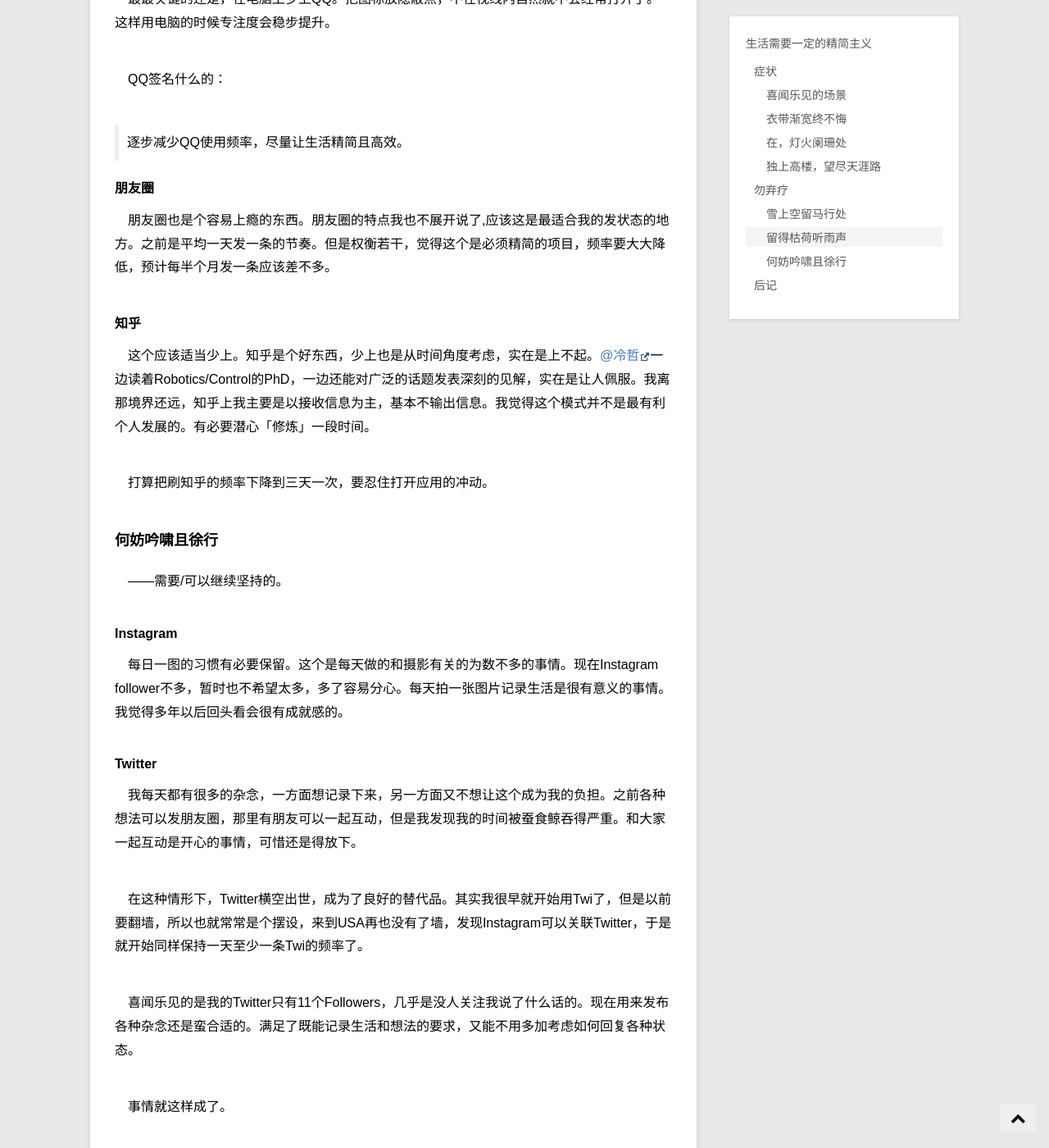
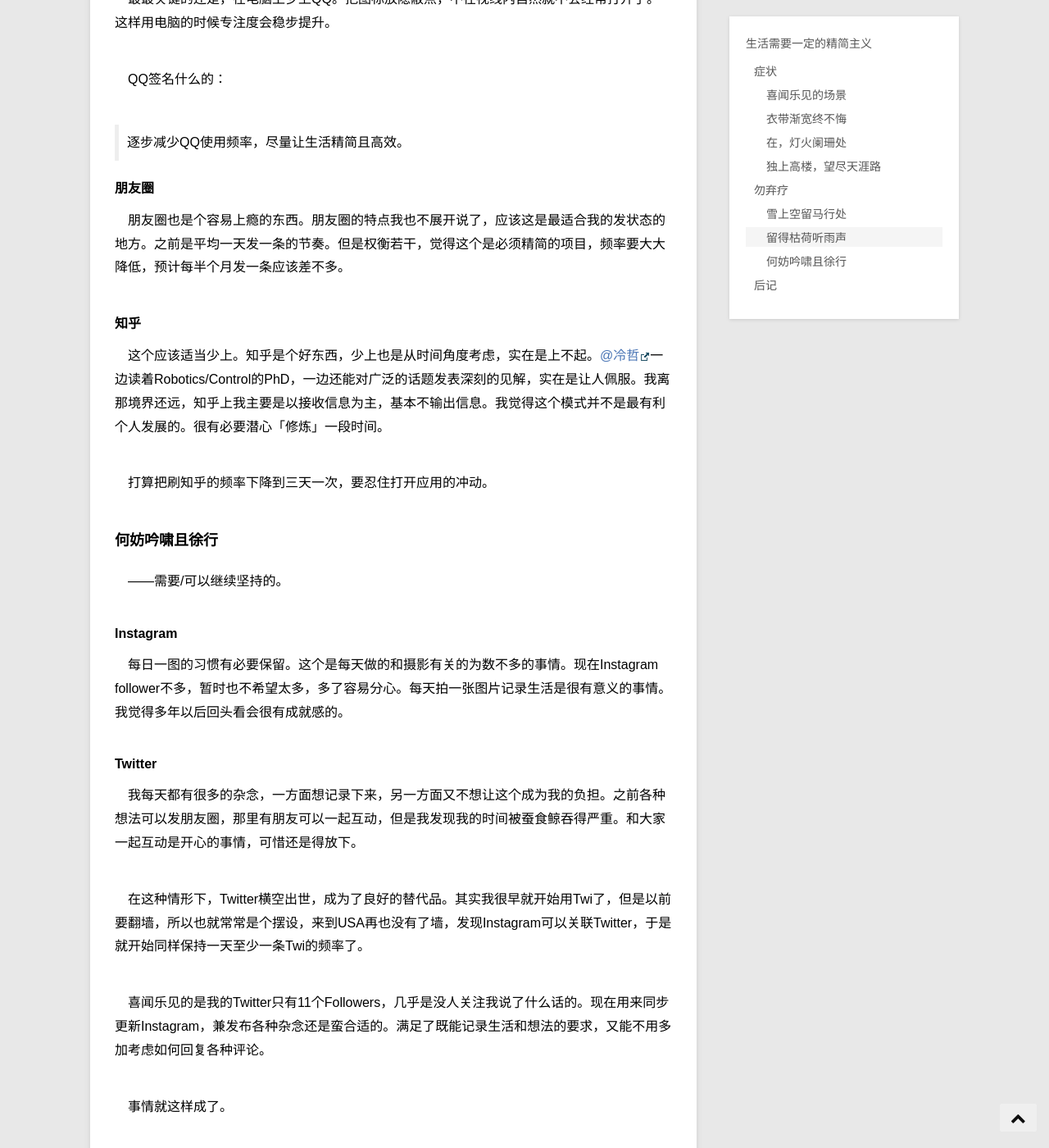
Before and after one commit to LanternD/lanternd.github.io, a Jekyll site: the page built from _posts/Witness/2015-02-05-simplify-my-life.md, in a window 1280 px wide and 1400 px high, scrolled down 4280 px. Shown: the whole window at 82% size. Built offline with Jekyll 4.4.1, drawn with Linux system fonts in a browser that asks for light colours; comment, search, counter and statistics services are not loaded; some of the changed text lies outside the part shown.

Commit message:
Update post: simpplify my life.
Fixed some minor spelling and format errors

```diff
--- a/_posts/Witness/2015-02-05-simplify-my-life.md
+++ b/_posts/Witness/2015-02-05-simplify-my-life.md
@@ -90,22 +90,23 @@ date: 2015-02-05 21:29:12
 
 #### QQ
 
-　QQ和QQ空间两码事，但是总所周知，QQ还是一个很靠谱的IM软件，发展了十多年，基本功能完善，相关服务靠谱，比如传文件或者语音、视频。
+　QQ和QQ空间两码事。但是总所周知，QQ还是一个很靠谱的IM软件，发展了十多年，基本功能完善，相关服务靠谱，比如传文件或者语音、视频。
 
 　和特定的人联系的时候QQ还是不能少的。于是可以选择局部精简。那些无关紧要的信息，可以选择不回复，那些可有可无的信息，可以选择延迟回复，比如手机上收到了新消息提示，不重要的话就不需要回复，等到用电脑上的时候再回复。
 
 　最最关键的还是，在电脑上少上QQ。把图标放隐蔽点，不在视线内自然就不会经常打开了。这样用电脑的时候专注度会稳步提升。
 
 　QQ签名什么的：
+
 > 逐步减少QQ使用频率，尽量让生活精简且高效。
 
 #### 朋友圈
 
-　朋友圈也是个容易上瘾的东西。朋友圈的特点我也不展开说了,应该这是最适合我的发状态的地方。之前是平均一天发一条的节奏。但是权衡若干，觉得这个是必须精简的项目，频率要大大降低，预计每半个月发一条应该差不多。
+　朋友圈也是个容易上瘾的东西。朋友圈的特点我也不展开说了，应该这是最适合我的发状态的地方。之前是平均一天发一条的节奏。但是权衡若干，觉得这个是必须精简的项目，频率要大大降低，预计每半个月发一条应该差不多。
 
 #### 知乎
 
-　这个应该适当少上。知乎是个好东西，少上也是从时间角度考虑，实在是上不起。[@冷哲](http://www.zhihu.com/people/leng-zhe)一边读着Robotics/Control的PhD，一边还能对广泛的话题发表深刻的见解，实在是让人佩服。我离那境界还远，知乎上我主要是以接收信息为主，基本不输出信息。我觉得这个模式并不是最有利个人发展的。有必要潜心「修炼」一段时间。
+　这个应该适当少上。知乎是个好东西，少上也是从时间角度考虑，实在是上不起。[@冷哲](http://www.zhihu.com/people/leng-zhe)一边读着Robotics/Control的PhD，一边还能对广泛的话题发表深刻的见解，实在是让人佩服。我离那境界还远，知乎上我主要是以接收信息为主，基本不输出信息。我觉得这个模式并不是最有利个人发展的。很有必要潜心「修炼」一段时间。
 
 　打算把刷知乎的频率下降到三天一次，要忍住打开应用的冲动。
 
@@ -123,7 +124,7 @@ date: 2015-02-05 21:29:12
 
 　在这种情形下，Twitter横空出世，成为了良好的替代品。其实我很早就开始用Twi了，但是以前要翻墙，所以也就常常是个摆设，来到USA再也没有了墙，发现Instagram可以关联Twitter，于是就开始同样保持一天至少一条Twi的频率了。
 
-　喜闻乐见的是我的Twitter只有11个Followers，几乎是没人关注我说了什么话的。现在用来发布各种杂念还是蛮合适的。满足了既能记录生活和想法的要求，又能不用多加考虑如何回复各种状态。
+　喜闻乐见的是我的Twitter只有11个Followers，几乎是没人关注我说了什么话的。现在用来同步更新Instagram，兼发布各种杂念还是蛮合适的。满足了既能记录生活和想法的要求，又能不用多加考虑如何回复各种评论。
 
 　事情就这样成了。
 
```
Also changed, not shown: other parts of _posts/Witness/2015-02-05-simplify-my-life.md (+1 -1 lines).
